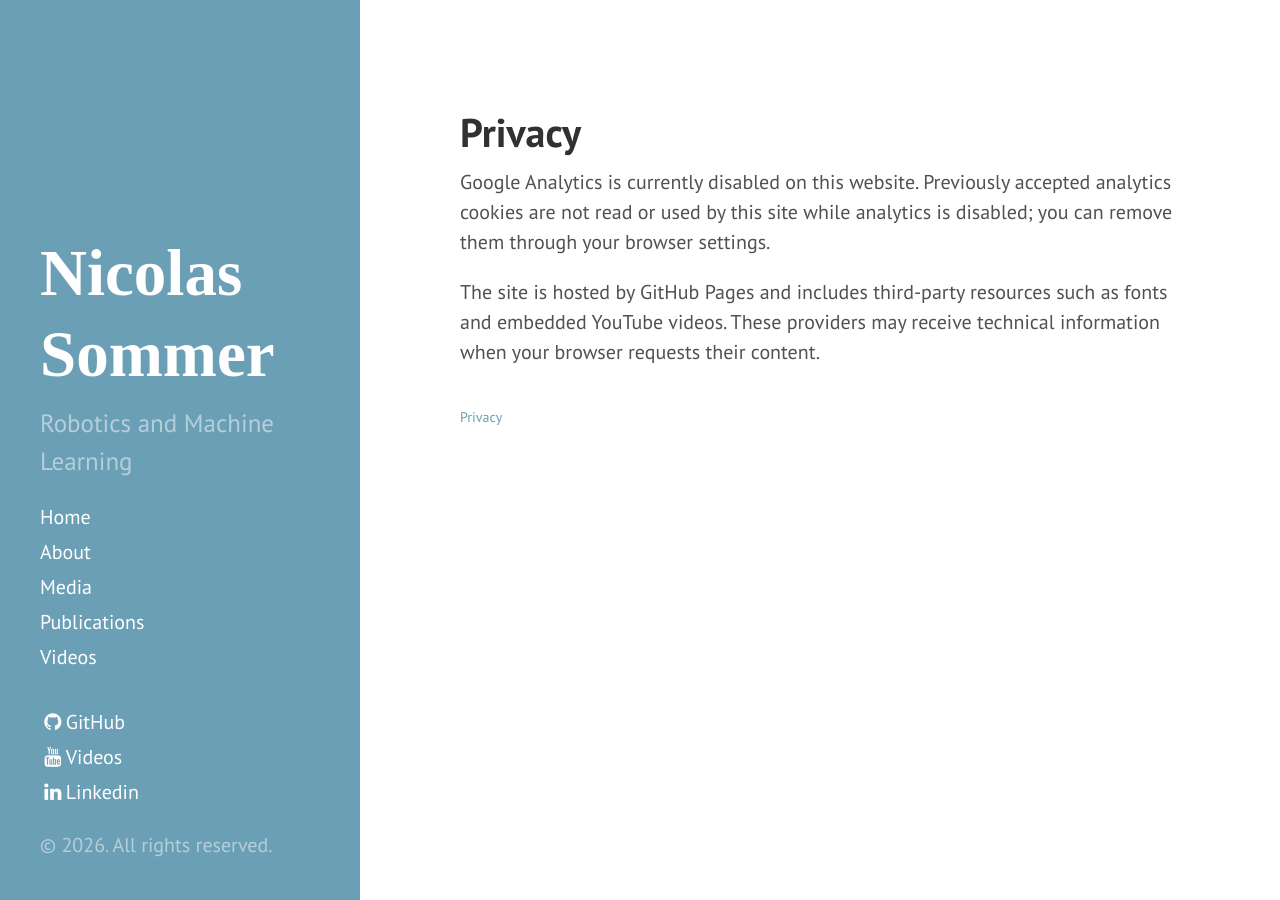
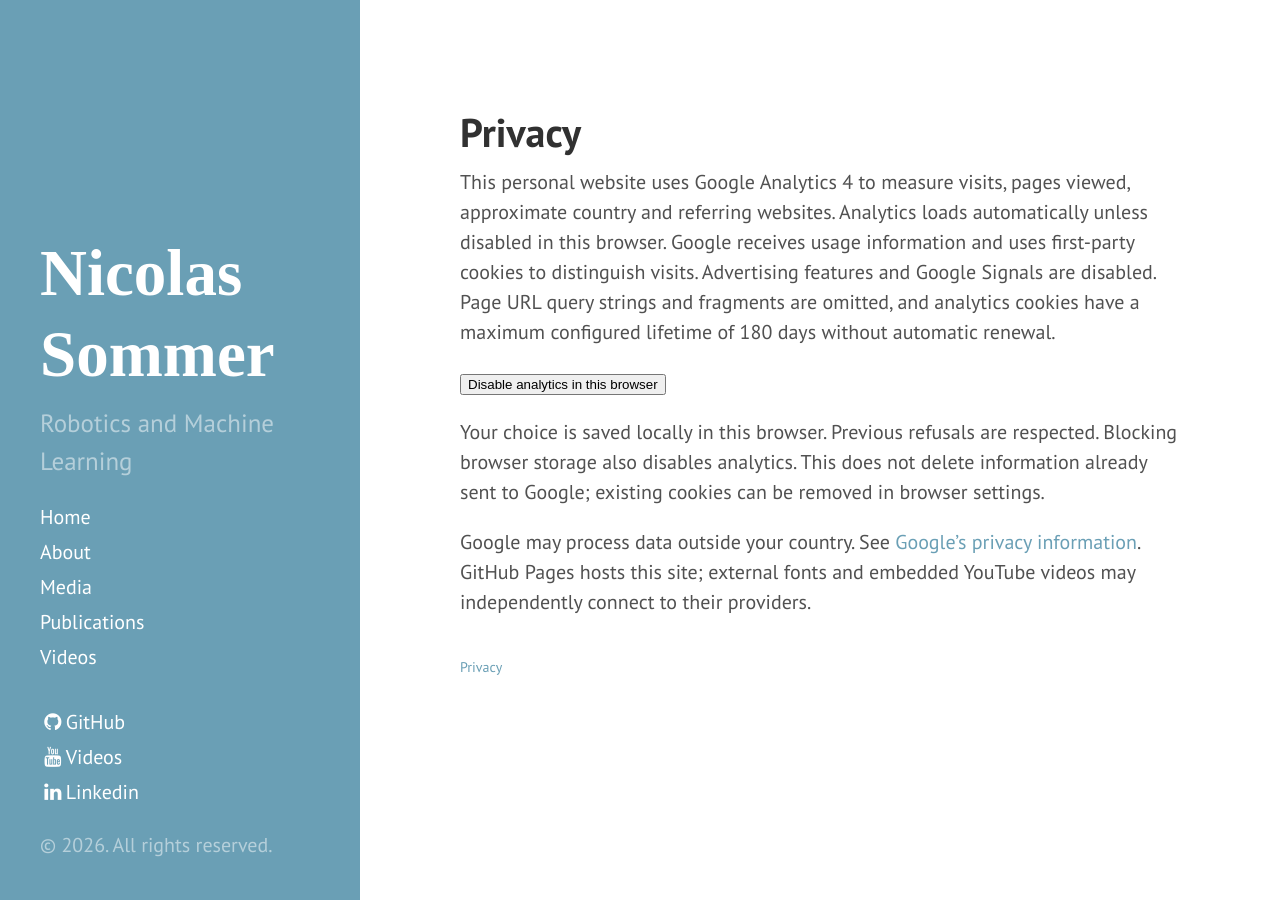
Before and after one commit to nisommer/nisommer.github.io, a Jekyll site: the page built from privacy.md, in a window 1280 px wide. Built offline with Jekyll 4.4.1, drawn with Linux system fonts in a browser that asks for light colours; nearby versions of some CDN libraries; part of the change alters nothing that is shown.

Commit message:
Enable minimal GA4 with footer-only privacy controls

```diff
--- a/_layouts/default.html
+++ b/_layouts/default.html
@@ -12,5 +12,6 @@
       <footer style="margin-top: 2rem; font-size: .7rem;"><a href="/privacy/">Privacy</a></footer>
     </div>
 
+    <script src="/public/js/analytics.js" defer></script>
   </body>
 </html>
--- a/privacy.md
+++ b/privacy.md
@@ -6,6 +6,10 @@ permalink: /privacy/
 
 # Privacy
 
-Google Analytics is currently disabled on this website. Previously accepted analytics cookies are not read or used by this site while analytics is disabled; you can remove them through your browser settings.
+This personal website uses Google Analytics 4 to measure visits, pages viewed, approximate country and referring websites. Analytics loads automatically unless disabled in this browser. Google receives usage information and uses first-party cookies to distinguish visits. Advertising features and Google Signals are disabled. Page URL query strings and fragments are omitted, and analytics cookies have a maximum configured lifetime of 180 days without automatic renewal.
 
-The site is hosted by GitHub Pages and includes third-party resources such as fonts and embedded YouTube videos. These providers may receive technical information when your browser requests their content.
+<button type="button" id="analytics-opt-out">Disable analytics in this browser</button>
+
+Your choice is saved locally in this browser. Previous refusals are respected. Blocking browser storage also disables analytics. This does not delete information already sent to Google; existing cookies can be removed in browser settings.
+
+Google may process data outside your country. See [Google's privacy information](https://policies.google.com/technologies/partner-sites). GitHub Pages hosts this site; external fonts and embedded YouTube videos may independently connect to their providers.
--- /dev/null
+++ b/public/js/analytics.js
@@ -0,0 +1,78 @@
+/* Basic audience measurement, with no advertising features or banner. */
+(function () {
+  'use strict';
+  var id = 'G-QELS3YZTBT';
+  if (!/^(www\.)?nicolassommer\.com$/.test(window.location.hostname)) return;
+  var key = 'ns-analytics-consent-v1';
+  var off = window.location.hash === '#analytics-off';
+  try {
+    var saved = JSON.parse(window.localStorage.getItem(key));
+    if (saved && saved.choice === 'refused') off = true;
+  } catch (ignore) { off = true; }
+
+  function clearCookies() {
+    var names = document.cookie.split(';').map(function (part) {
+      return part.split('=')[0].trim();
+    }).filter(function (name) { return /^(_ga(?:_|$)|_gid$|_gat(?:_|$)|__utm)/.test(name); });
+    var domains = ['', window.location.hostname, '.' + window.location.hostname,
+      'nicolassommer.com', '.nicolassommer.com'];
+    var parts = window.location.pathname.split('/');
+    var paths = ['/'];
+    for (var i = 1; i < parts.length; i++) {
+      var path = parts.slice(0, i + 1).join('/');
+      paths.push(path, path + '/');
+    }
+    names.forEach(function (name) {
+      domains.forEach(function (domain) {
+        paths.forEach(function (path) {
+          document.cookie = name + '=; Max-Age=0; expires=Thu, 01 Jan 1970 00:00:00 GMT; path=' + path +
+            (domain ? '; domain=' + domain : '') + '; SameSite=Lax';
+        });
+      });
+    });
+  }
+
+  function disable() {
+    clearCookies();
+    window['ga-disable-' + id] = true;
+    try { window.localStorage.setItem(key, JSON.stringify({choice: 'refused', time: Date.now()})); } catch (ignore) {}
+    window.location.hash = 'analytics-off';
+    window.location.reload();
+  }
+  var button = document.getElementById('analytics-opt-out');
+  if (button) {
+    button.addEventListener('click', disable);
+    if (off) { button.textContent = 'Analytics is disabled in this browser'; button.disabled = true; }
+  }
+  window.addEventListener('storage', function (event) {
+    if (event.key === key || event.key === null) {
+      try {
+        var choice = JSON.parse(window.localStorage.getItem(key));
+        if (choice && choice.choice === 'refused') {
+          window['ga-disable-' + id] = true;
+          window.location.reload();
+        }
+      } catch (ignore) { window['ga-disable-' + id] = true; }
+    }
+  });
+  if (off) { window['ga-disable-' + id] = true; clearCookies(); return; }
+  window.dataLayer = window.dataLayer || [];
+  window.gtag = function () { window.dataLayer.push(arguments); };
+  // Do not represent visitor consent as granted.
+  window.gtag('consent', 'default', {
+    ad_storage: 'denied', ad_user_data: 'denied', ad_personalization: 'denied'
+  });
+  window.gtag('js', new Date());
+  window.gtag('config', id, {
+    allow_google_signals: false,
+    allow_ad_personalization_signals: false,
+    cookie_expires: 15552000,
+    cookie_update: false,
+    page_location: window.location.origin + window.location.pathname,
+    page_referrer: document.referrer ? document.referrer.split(/[?#]/)[0] : ''
+  });
+  var tag = document.createElement('script');
+  tag.async = true;
+  tag.src = 'https://www.googletagmanager.com/gtag/js?id=' + encodeURIComponent(id);
+  document.head.appendChild(tag);
+}());
```
